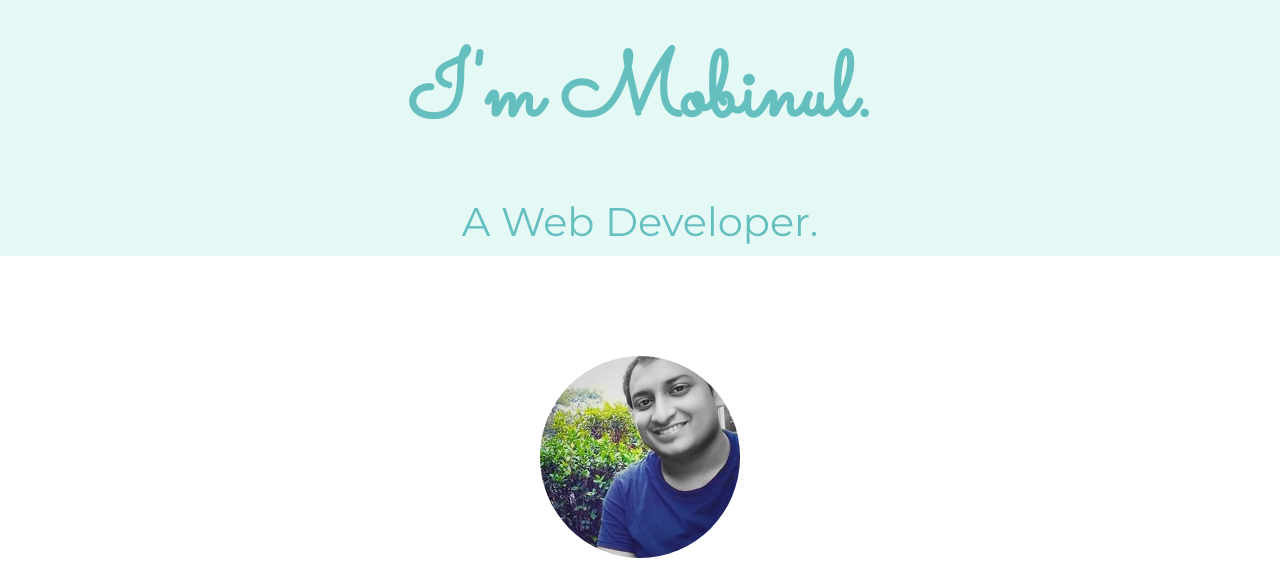
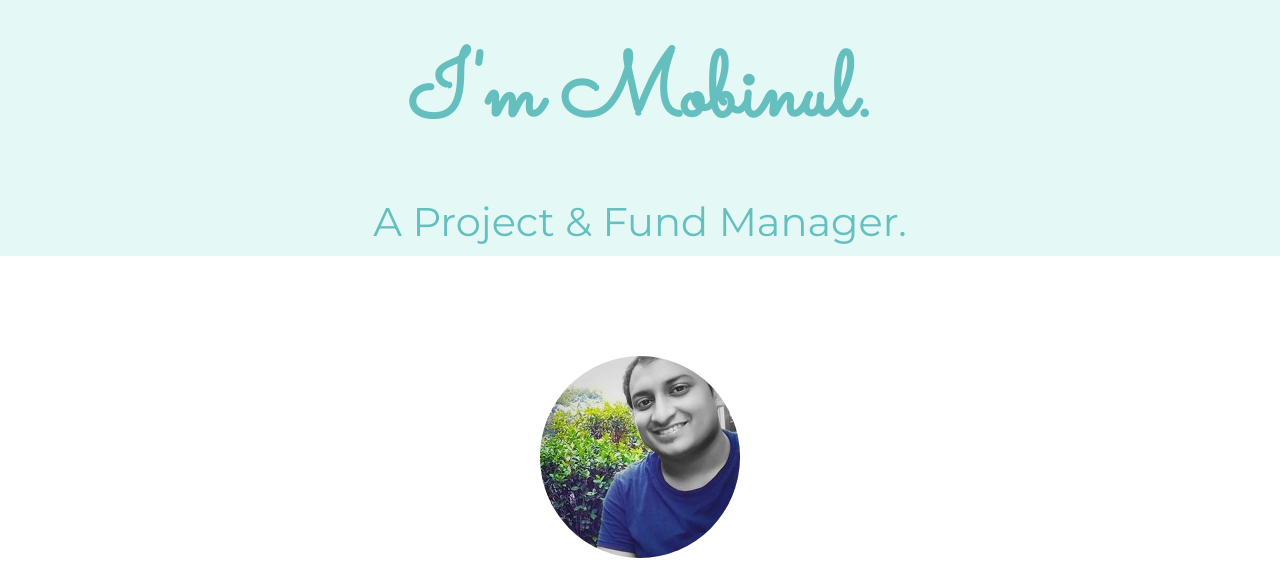
Before and after one commit to Mirhoda/profile, a plain HTML site: page index.html in a window 1280 px wide. Shown: the part 282-843 px from the top of the page. Drawn offline with Linux system fonts and the light colour scheme.

Commit message:
Update index.html

```diff
--- a/index.html
+++ b/index.html
@@ -21,7 +21,7 @@
     <img class="top-person" src="https://media.giphy.com/media/1sMGC0XjA1Hk58wppo/giphy.gif" width="250px" height="250px" alt="person">
     <div class="title-text">
       <h1>I'm Mobinul.</h1>
-      <h2>A Web Developer.</h2>
+      <h2>A Project & Fund Manager.</h2>
     </div>
   </div>
 
```
